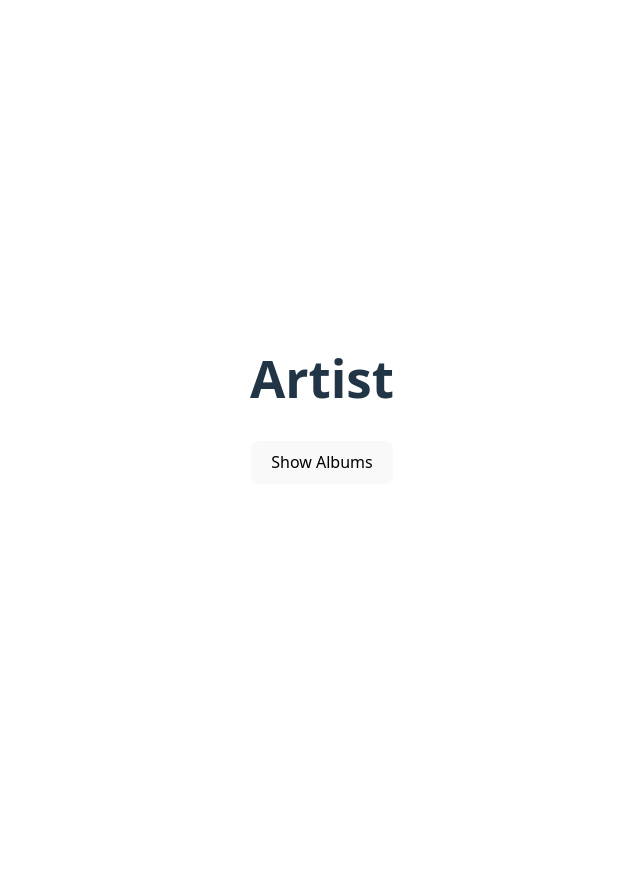
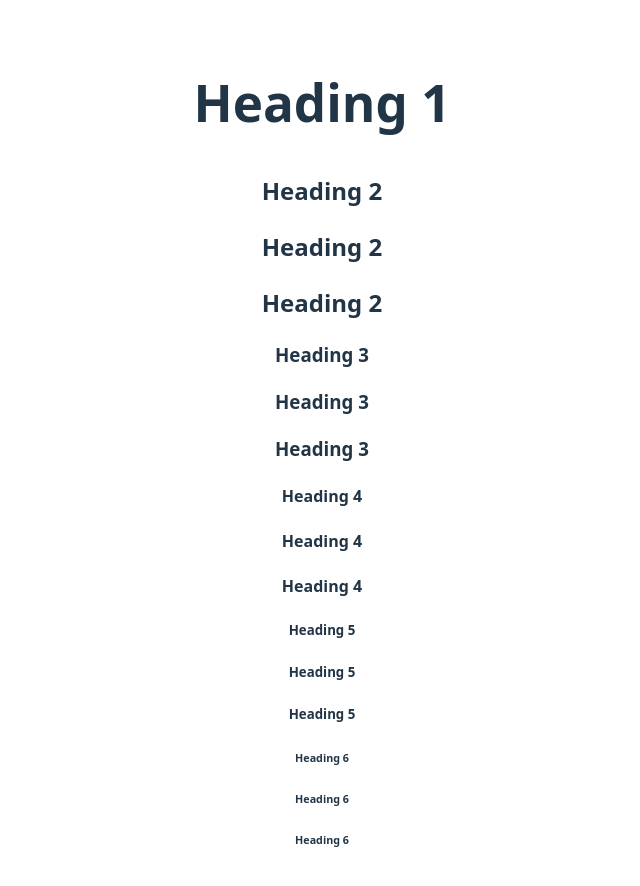
Before and after one commit to nhatnguyen-agilityio/react-training, a React (Vite) app in the folder react-advanced-examples/: page / in a window 1280 px wide. Shown: the top 886 px of the page, without its empty margins (318-958 px from the left). Before the commit the page ends 800 px from the top, so only its background shows below. Built offline with nearby package versions, Linux system fonts and the light colour scheme.

Commit message:
feat(): create the example using context

```diff
--- a/react-advanced-examples/src/App.tsx
+++ b/react-advanced-examples/src/App.tsx
@@ -1,10 +1,10 @@
 import './App.css'
-import Artist from './components/Artist'
+import Context from './components/Context'
 
 function App() {
   return (
     <>
-      <Artist />
+      <Context />
     </>
   )
 }
--- /dev/null
+++ b/react-advanced-examples/src/components/Context/index.tsx
@@ -0,0 +1,37 @@
+import Heading from "../Heading"
+import Section from "../Section"
+
+const Context = () => {
+  return (
+    <Section level={1}>
+      <Heading>Heading 1</Heading>
+      <Section level={2}>
+        <Heading>Heading 2</Heading>
+        <Heading>Heading 2</Heading>
+        <Heading>Heading 2</Heading>
+        <Section level={3}>
+          <Heading>Heading 3</Heading>
+          <Heading>Heading 3</Heading>
+          <Heading>Heading 3</Heading>
+          <Section level={4}>
+            <Heading>Heading 4</Heading>
+            <Heading>Heading 4</Heading>
+            <Heading>Heading 4</Heading>
+            <Section level={5}>
+              <Heading>Heading 5</Heading>
+              <Heading>Heading 5</Heading>
+              <Heading>Heading 5</Heading>
+              <Section level={6}>
+                <Heading>Heading 6</Heading>
+                <Heading>Heading 6</Heading>
+                <Heading>Heading 6</Heading>
+              </Section>
+            </Section>
+          </Section>
+        </Section>
+      </Section>
+    </Section>
+  )
+}
+
+export default Context
--- /dev/null
+++ b/react-advanced-examples/src/components/Heading/index.tsx
@@ -0,0 +1,24 @@
+import { useContext } from "react";
+import { LevelContext } from "../LevelContext";
+
+const Heading = ({ children }: { children: React.ReactNode }) => {
+  const level = useContext(LevelContext);
+
+  switch (level) {
+    case 1:
+      return <h1>{children}</h1>;
+    case 2:
+      return <h2>{children}</h2>;
+    case 3:
+      return <h3>{children}</h3>;
+    case 4:
+      return <h4>{children}</h4>;
+    case 5:
+      return <h5>{children}</h5>;
+    case 6:
+      return <h6>{children}</h6>;
+  }
+
+};
+
+export default Heading;
--- /dev/null
+++ b/react-advanced-examples/src/components/LevelContext/index.tsx
@@ -0,0 +1,3 @@
+import { createContext } from "react";
+
+export const LevelContext = createContext(1);
--- /dev/null
+++ b/react-advanced-examples/src/components/Section/index.tsx
@@ -0,0 +1,13 @@
+import { LevelContext } from "../LevelContext"
+
+const Section = ({level, children}: {level: number, children: React.ReactNode}) => {
+  return (
+    <section>
+      <LevelContext value={level}>
+        {children}
+      </LevelContext>
+    </section>
+  )
+}
+
+export default Section
```
